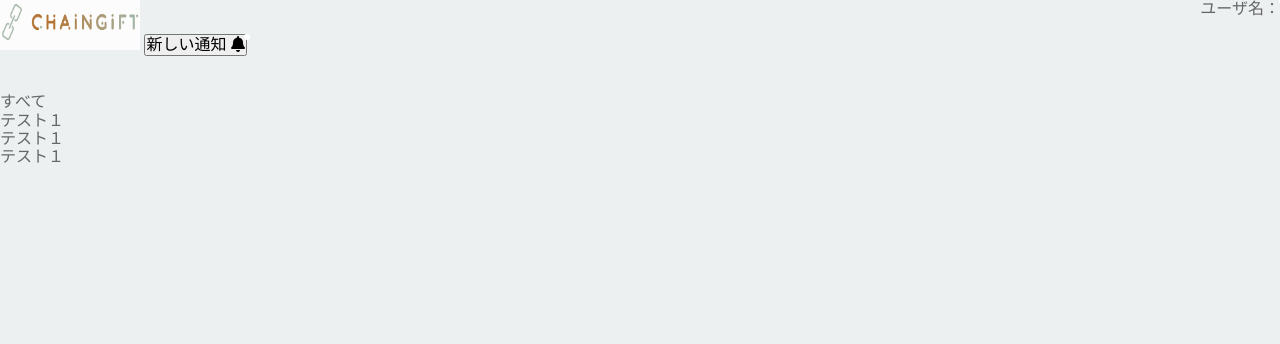
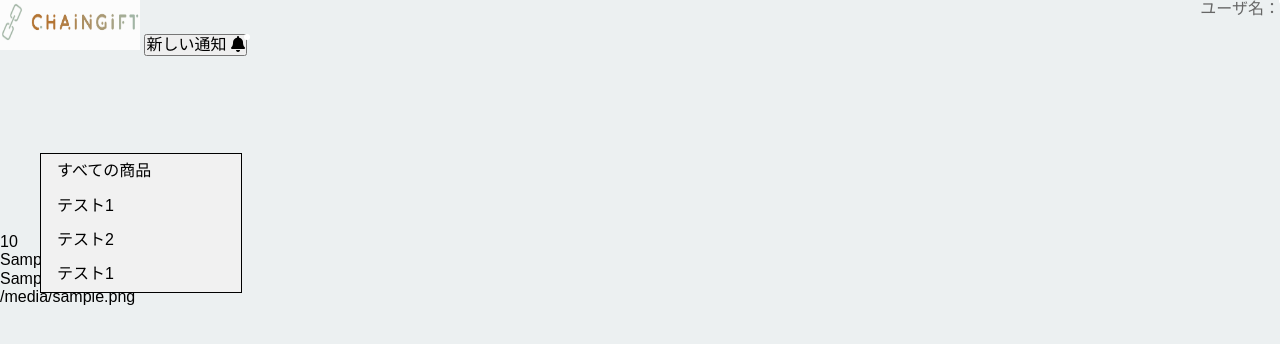
Before and after one commit to pyhiro/CG, a Django app: template chain_gift/templates/shop.html in a window 1280 px wide. Shown: the top 344 px of the page. Run offline with Django 3.2, Linux system fonts and the light colour scheme; the template is opened without the code that fills it: most values are stand-ins (such as "Sample title", 1, 10 or a date in 2020); some libraries are stand-ins or nearby versions.

Commit message:
modified by miya

```diff
--- a/chain_gift/static/profile.css
+++ b/chain_gift/static/profile.css
@@ -81,11 +81,6 @@
     box-sizing: inherit;
 }
 
-html {
-    -webkit-box-sizing: border-box;
-    box-sizing: border-box;
-    font-size: 62.5%;/*rem算出をしやすくするために*/
-}
 
 .btn,
 a.btn,
@@ -109,6 +104,7 @@ button.btn {
     letter-spacing: 0.1em;
     color: #212529;
     border-radius: 0.5rem;
+    font-size: 100%;/*rem算出をしやすくするために*/
 }
 
 .btn--orange,a.btn--orange {
--- a/chain_gift/static/shop.css
+++ b/chain_gift/static/shop.css
@@ -1,11 +1,47 @@
-.selection-group input[type="radio"] {
-    display: none;
-  }
-  label img {
-    margin: 3px;
-    padding: 8px;
-  }
-
-  .selection-group input[type="radio"]:checked + label img {
-    background: orange;
-  }
+ul.sidenav {
+	list-style-type: none;
+	margin: 0;
+	padding: 0;
+	width: 200px;
+	background-color: #f1f1f1;
+  position: relative;
+		top: 60px;
+		left:40px;
+  overflow: auto;
+  border: 1px solid #000000;
+}
+ul.sidenav li a {
+	display: block;
+	color: #000000;
+	padding: 8px 16px;
+	text-decoration: none;
+}
+ul.sidenav li a:hover:not(.active) {
+	background-color: #1b2538;
+	color: white;
+}
+div.content {
+	margin-left: 25%;
+	padding: 1px 16px;
+	height: 1000px;
+}
+@media screen and (max-width: 900px) {
+	ul.sidenav {
+		width: 100%;
+		height: auto;
+		position: relative;
+	}
+	ul.sidenav li a {
+		float: left;
+		padding: 15px;
+	}
+	div.content {
+		margin-left: 0;
+	}
+}
+@media screen and (max-width: 480px) {
+	ul.sidenav li a {
+		text-align: center;
+		float: none;
+	}
+}
--- a/chain_gift/templates/shop.html
+++ b/chain_gift/templates/shop.html
@@ -6,40 +6,30 @@
 <head>
     <meta charset="utf-8">
     <script src="https://jp.vuejs.org/js/vue.js"></script>
+    <link rel="stylesheet" href="{% static 'shop.css' %}">
     <link rel="stylesheet" href="https://cdnjs.cloudflare.com/ajax/libs/normalize/5.0.0/normalize.min.css">
 </head>
 
 <body>
     <div id="app">
-        <div class="container container-normal">
-            <table border="0" cellspacing="0" width="770" id="makebanner">
-                <body>
-                    <tr>
-                        <td width="150" height="100%">
-                            <div class="side-nav">
-                                <div id="M_ctgList2">
-                                    <ul class="M_layer1">
-                                        <li id="M_ctg_1" class="M_current">
-                                            <a href="" class="M_currentAnchor">すべて</a>
-                                        </li>
-                                        <li id="M_ctg1_2">
-                                            <a href="">テスト１</a>
-                                        </li>
-                                        <li id="M_ctg1_3">
-                                            <a href="">テスト１</a>
-                                        </li>
-                                        <li id="M_ctg1_4">
-                                            <a href="">テスト１</a>
-                                        </li>
-                                    </ul>
-                                </div>
-                            </div>
-                        </td>
-                    </tr>
-                </body>
-            </table>
-        </div>
 
+        <body>
+
+            <ul class="sidenav">
+                <li><a href="#home">すべての商品</a></li>
+                <li><a href="#news">テスト1</a></li>
+                <li><a href="#contact">テスト2</a></li>
+                <li><a href="#about">テスト1</a></li>
+            </ul>
+
+            <ul v-for= item in data>
+                <li>{{item.price}}</li>
+                <li>{{item.name}}</li>
+                <li>{{item.person}}</li>
+                <li>{{item.goods_img}}</li>
+            </ul>
+
+        </body>
     </div>
     <script src="{% static 'js/shop.js' %}"></script>
 </body>
```
